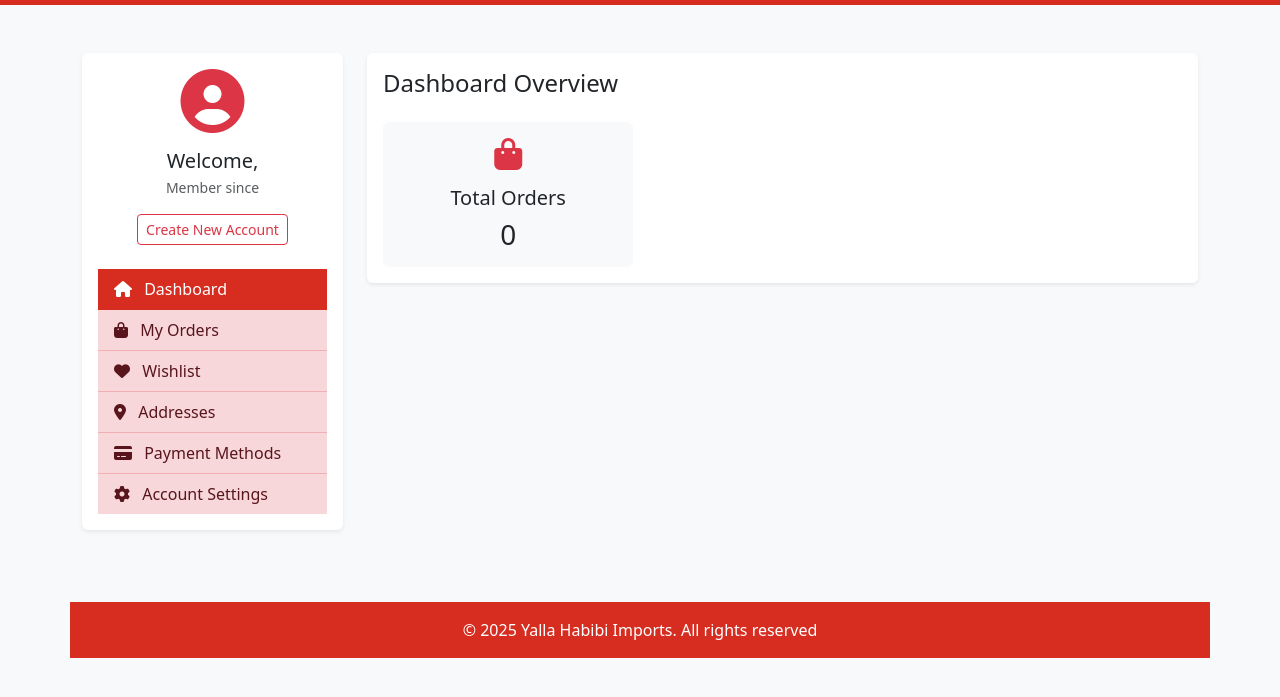
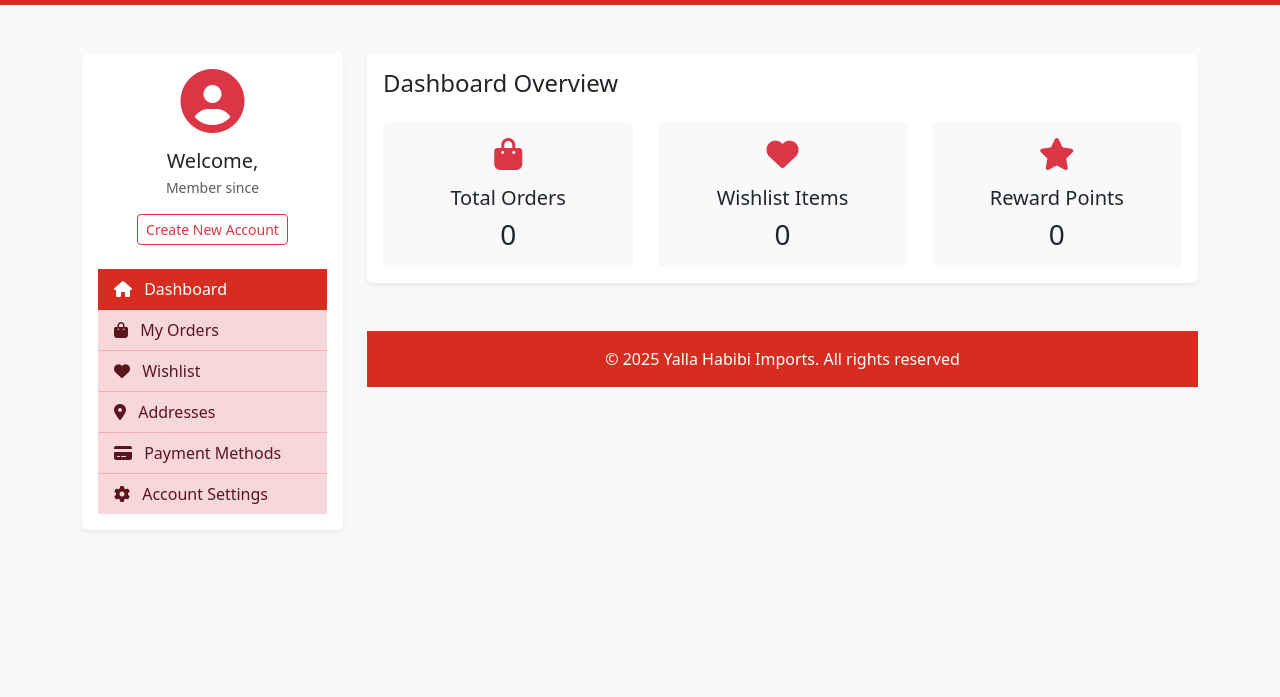
Before and after one commit to rmrishard/Team_B_Project_SysDev, a plain HTML site: page frontend/web/user.html in a window 1280 px wide. Shown: the part 51-748 px from the top of the page. Drawn offline with nearby package versions, Linux system fonts and the light colour scheme.

Commit message:
feat: Add wishlist and reward points sections to user dashboard

```diff
--- a/frontend/web/user.html
+++ b/frontend/web/user.html
@@ -104,12 +104,28 @@
                                             </div>
                                         </div>
                                     </div>
+                                    <div class="col-md-4">
+                                        <div class="card bg-light border-0">
+                                            <div class="card-body text-center">
+                                                <i class="fas fa-heart fa-2x text-danger mb-3"></i>
+                                                <h5>Wishlist Items</h5>
+                                                <h3 class="mb-0">0</h3>
+                                            </div>
+                                        </div>
+                                    </div>
+                                    <div class="col-md-4">
+                                        <div class="card bg-light border-0">
+                                            <div class="card-body text-center">
+                                                <i class="fas fa-star fa-2x text-danger mb-3"></i>
+                                                <h5>Reward Points</h5>
+                                                <h3 class="mb-0">0</h3>
+                                            </div>
+                                        </div>
+                                    </div>
                                 </div>
+
                             </div>
                         </div>
-                    </div>
-                </div>
-            </div>
 
                         <!-- Footer -->
                         <footer class="text-white text-center py-3 mt-5" style="background-color: #D62D20;">
```
